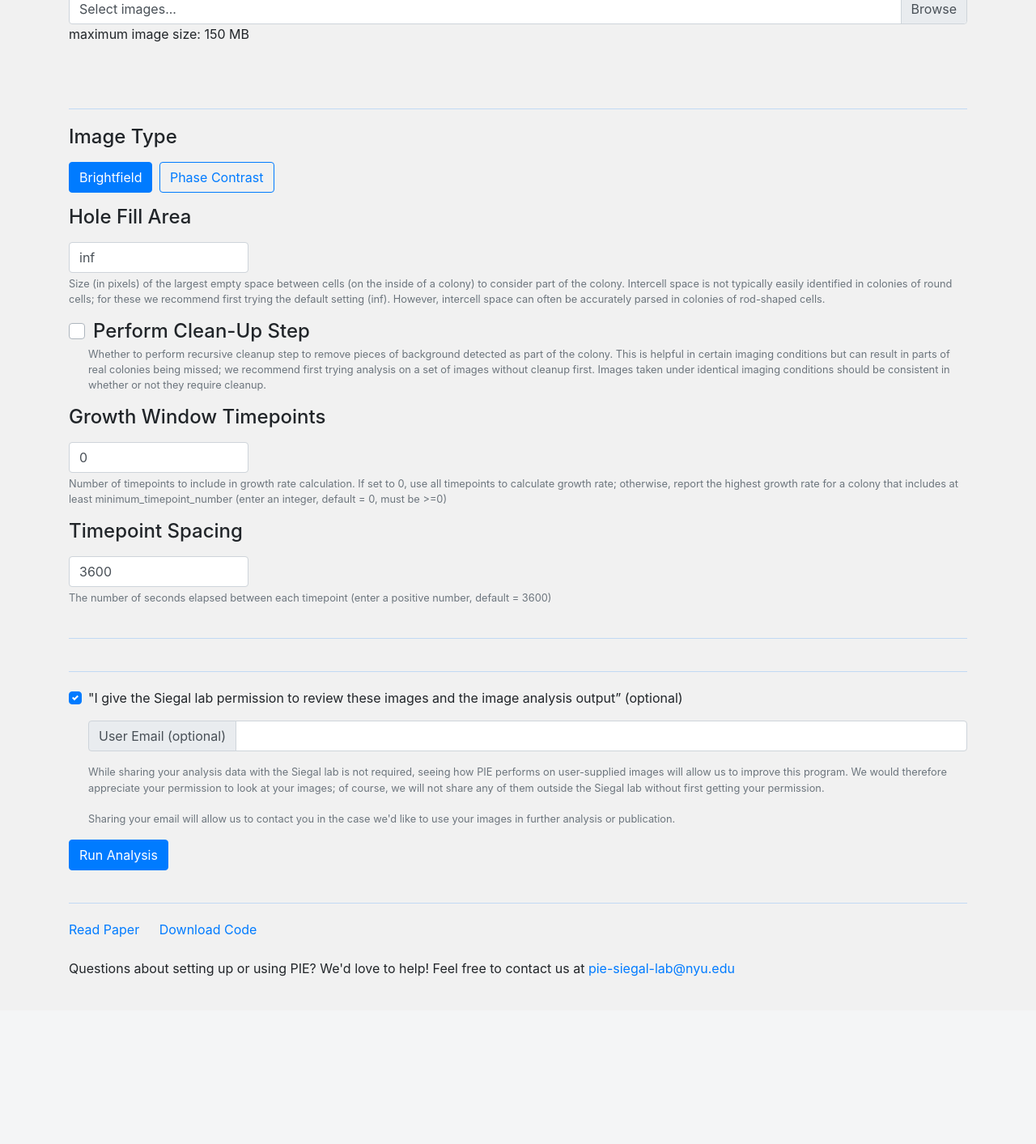
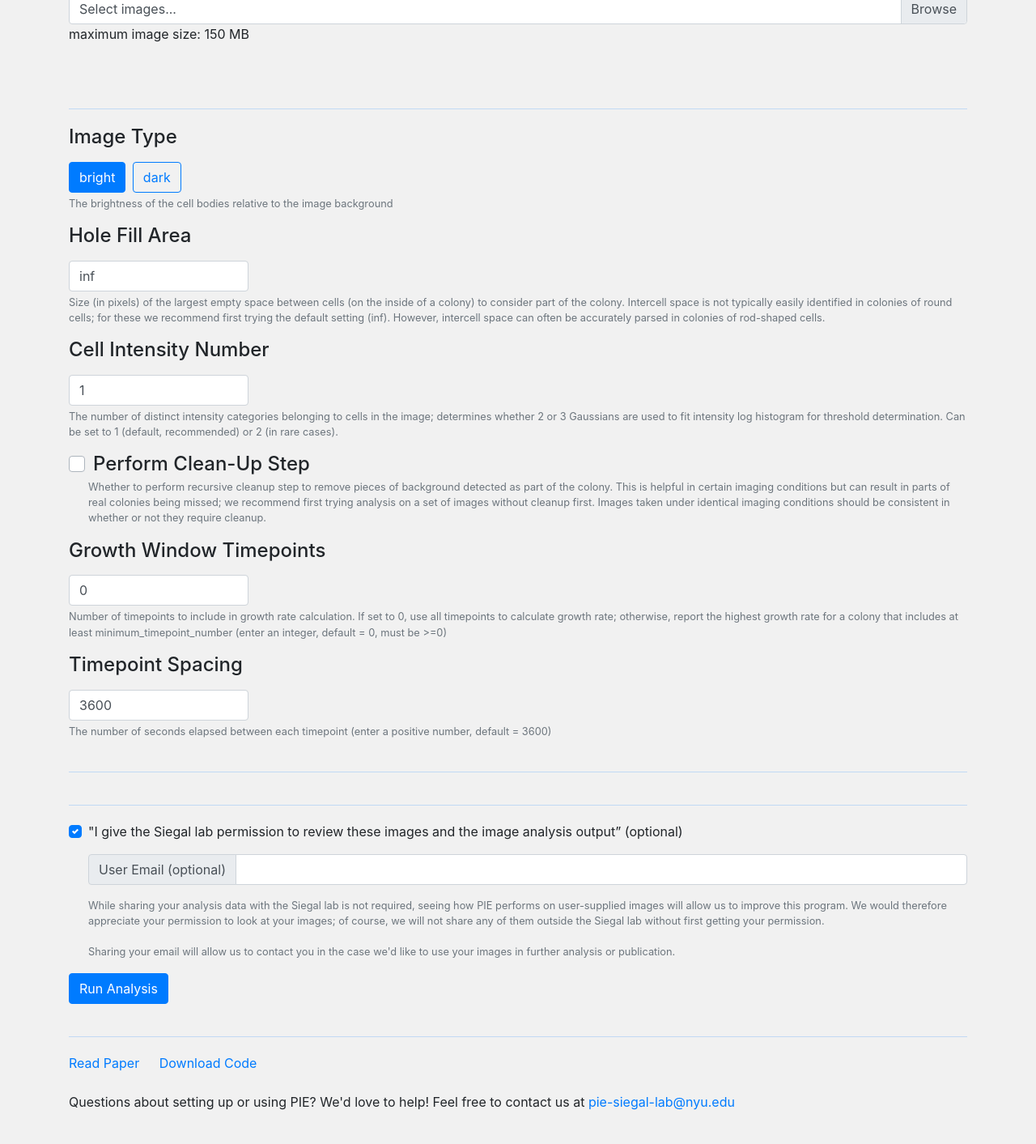
Before and after one commit to CoraJung/FlaskTodo, a Flask app: page /growth-rate in a window 1280 px wide. Shown: the part 647-2060 px from the top of the page at 81% size. Before the commit the page ends 1853 px from the top, so only its background shows below. Run offline with Flask 2, Linux system fonts and the light colour scheme; parts of the project's set-up code (start-up, migrations or seed data) failed here and were passed over; some libraries are stand-ins or nearby versions.

Commit message:
Updated code to work with PIE version 1.0.0

```diff
--- a/app/templates/public/templates/image_analysis_params.html
+++ b/app/templates/public/templates/image_analysis_params.html
@@ -7,24 +7,27 @@
         <label><h4>Image Type</h4></label>
     </div>
     <div>
-        <input id="imageTypeInput" name="ImageType" value="brightfield" style="display:none;">
+        <input id="imageTypeInput" name="ImageType" value="bright" style="display:none;">
         <div
             type="text"
             class="img-type-btn btn btn-outline-primary active"
-            id="brightfield"
-            value="Brightfield"
+            id="bright"
+            value="bright"
             aria-pressed="true"
         >
-            Brightfield
+            bright
         </div>
         <div
             type="text"
             class="img-type-btn btn btn-outline-primary"
-            id="phasecontrast"
-            value="Phase Contrast"
+            id="dark"
+            value="dark"
         >
-            Phase Contrast
+            dark
         </div>
+        <small id="ImageTypeHelpBlock" class="form-text text-muted">
+            The brightness of the cell bodies relative to the image background
+        </small>
     </div>
 </p>
 
@@ -35,6 +38,17 @@
     <input type="text" pattern="^([0-9]+|Inf|inf)$"class="form-control" placeholder="inf" aria-label="hole fill area" name="HoleFillArea" id="holefillarea" value="inf">
     <small id="holeFillAreaHelpBlock" class="form-text text-muted">
         Size (in pixels) of the largest empty space between cells (on the inside of a colony) to consider part of the colony. Intercell space is not typically easily identified in colonies of round cells; for these we recommend first trying the default setting (inf). However, intercell space can often be accurately parsed in colonies of rod-shaped cells.
+    </small>
+    </div>
+</p>
+
+<!-- Cell Intensity Num -->
+<p>
+    <div>
+    <label><h4>Cell Intensity Number</h4></label>
+    <input type="number" class="form-control" value=1  min=1 max=2 placeholder="1" aria-label="cell_intensity_num" name="CellIntensityNum" id="cellintensitynum">
+    <small id="CellIntensityNumHelpBlock" class="form-text text-muted">
+        The number of distinct intensity categories belonging to cells in the image; determines whether 2 or 3 Gaussians are used to fit intensity log histogram for threshold determination. Can be set to 1 (default, recommended) or 2 (in rare cases).
     </small>
     </div>
 </p>
--- a/app/views.py
+++ b/app/views.py
@@ -178,6 +178,17 @@ def upload_folder_to_gcp(path_to_upload, target_folder, bucket_obj, make_public)
     folder_success = success_list and all(success_list)
     return(folder_success)
 
+def get_folder_unique_key():
+    """
+    Gets unique key prepended with date and time
+    YYYYMMDD-HH-MM-SS-uuid
+    """
+    now = datetime.now()
+    dt_str = now.strftime("%Y%m%d-%H-%M-%S")
+    unique_str = str(uuid4())
+    unique_key = '-'.join([dt_str,unique_str])
+    return(unique_key)
+
 def zip_analysis_folder(zipname, path):
     now = datetime.now()
     dt_string = now.strftime("%Y-%m-%d_%H_%M_%S")
@@ -204,6 +215,7 @@ def check_image_processing_params(form_dict):
     """
     image_type = form_dict["ImageType"]
     hole_fill_area_str = form_dict["HoleFillArea"]
+    cell_intensity_num = int(form_dict["CellIntensityNum"])
     if hole_fill_area_str.lower().strip()=='inf':
         hole_fill_area = np.inf
     else:
@@ -215,7 +227,7 @@ def check_image_processing_params(form_dict):
     else:
         cleanup = False
         max_proportion_exposed_edge = np.nan
-    return(image_type, hole_fill_area, cleanup, max_proportion_exposed_edge)
+    return(image_type, hole_fill_area, cleanup, max_proportion_exposed_edge, cell_intensity_num)
 
 def check_permission_params(form_dict):
     """
@@ -250,7 +262,7 @@ def upload_image_cr():
     site_output_dict = dict(result.items())
 
     # get image analysis parameters
-    image_type, hole_fill_area, cleanup, max_proportion_exposed_edge = \
+    image_type, hole_fill_area, cleanup, max_proportion_exposed_edge, cell_intensity_num = \
         check_image_processing_params(site_output_dict)
 
     review_permission, user_email = check_permission_params(site_output_dict)
@@ -280,7 +292,7 @@ def upload_image_cr():
             flash("⚠️ Upload a single image file only", "error")
             return redirect(request.url)
         # create a unique key to attach to original input image when it was first created.
-        unique_key = str(uuid4())
+        unique_key = get_folder_unique_key()
         # save input image to local folder
         input_path, output_path = make_io_dirs("cr", unique_key)
 
@@ -297,6 +309,7 @@ def upload_image_cr():
         colony_mask, colony_property_df = analyze_single_image(
             input_im_path=save_path, output_path=output_path, image_type=image_type,
             hole_fill_area=hole_fill_area, cleanup=cleanup, max_proportion_exposed_edge=max_proportion_exposed_edge,
+            cell_intensity_num = cell_intensity_num,
             save_extra_info=True)
         analysis_stop_time = time.process_time()
         analysis_time = analysis_stop_time-analysis_start_time
@@ -304,8 +317,6 @@ def upload_image_cr():
 
         # get number of detected colonies
         detected_colonies = colony_property_df.index.size
-        # create a unique key to attach to original input images when they are first created.
-        unique_file_key = str(uuid4())
 
         # don't need to upload input files to cloud
         # upload processed files to cloud
@@ -314,7 +325,6 @@ def upload_image_cr():
                 temp_storage_bucket,
                 output_path,
                 analysis_type_folder_name="cr",
-                unique_key=unique_key,
                 make_public = True
                 )
         flash("File(s) successfully uploaded", "info")
@@ -351,7 +361,7 @@ def upload_image_gr():
     site_output_dict = dict(result.items())
 
     # get image analysis parameters
-    image_type, hole_fill_area, cleanup, max_proportion_exposed_edge = \
+    image_type, hole_fill_area, cleanup, max_proportion_exposed_edge, cell_intensity_num = \
         check_image_processing_params(site_output_dict)
 
     review_permission, user_email = check_permission_params(site_output_dict)
@@ -361,11 +371,11 @@ def upload_image_gr():
 
     files = request.files.getlist("image")
     print(files)
-    total_timepoint_num = len(files)
-    print("total_timepoint_num: ", total_timepoint_num)
+    max_timepoint_num = len(files)
+    print("max_timepoint_num: ", max_timepoint_num)
 
     # create a unique key to attach to input images when they are first created.
-    unique_key = str(uuid4())
+    unique_key = get_folder_unique_key()
     input_path, output_path = make_io_dirs("gr", unique_key)
 
     print("start uploading files to the local server")
@@ -389,10 +399,11 @@ def upload_image_gr():
     flash("Analyzing files", "info")
     analysis_start_time = time.process_time()
     run_default_growth_rate_analysis(input_path=input_path, output_path=output_path,
-        total_timepoint_num=total_timepoint_num, hole_fill_area=hole_fill_area, cleanup=cleanup,
+        max_timepoint_num=max_timepoint_num, hole_fill_area=hole_fill_area, cleanup=cleanup,
         max_proportion_exposed_edge=max_proportion_exposed_edge,
+        cell_intensity_num=cell_intensity_num,
         timepoint_spacing=timepoint_spacing, main_channel_imagetype=image_type,
-        growth_window_timepoints=growth_window_timepoints, total_xy_position_num=1,
+        growth_window_timepoints=growth_window_timepoints, max_xy_position_num=1,
         im_file_extension=extension
         )
     analysis_stop_time = time.process_time()
@@ -405,7 +416,6 @@ def upload_image_gr():
                 temp_storage_bucket,
                 output_path,
                 analysis_type_folder_name="gr",
-                unique_key=unique_key,
                 make_public = True
                 )
     flash("File(s) successfully uploaded", "info")
@@ -431,7 +441,7 @@ def upload_image_gr():
         gr_tables=[gr_df.round(3).to_html(classes='styled-table', justify = 'center', header=True, index=False)])
 
 
-def upload_output_files_gc(bucket_obj, path_to_upload, analysis_type_folder_name, unique_key, make_public):
+def upload_output_files_gc(bucket_obj, path_to_upload, analysis_type_folder_name, make_public):
     '''
     Uploads all output files in path_to_upload to bucket_obj
 
@@ -443,8 +453,6 @@ def upload_output_files_gc(bucket_obj, path_to_upload, analysis_type_folder_name
 
     analysis_type_folder_name is either 'gr' (for growth rate)
     or 'cr' (for colony recognition)
-
-    unique_key is the unique key used for the current user's folder name
 
     make_public is whether the folder should be made available to access
     online
@@ -527,7 +535,7 @@ def upload_output_files_gc(bucket_obj, path_to_upload, analysis_type_folder_name
                 folder_index = local_path_ls.index(analysis_type_folder_name) #gr or cr
                 local_path = os.path.join(*local_path_ls[folder_index:])
                 output_filename = filename
-                object_name = os.path.join(analysis_type_folder_name, unique_key, local_path, output_filename) #gr/unique_key/.../filename
+                object_name = os.path.join(local_path, output_filename) #gr/unique_key/.../filename etc
 
                 # upload data, including the zip file
                 success, url = upload_to_gcp_bucket(bucket_obj, current_filepath, object_name, make_public)
```
Also changed, not shown: README.md, 1 other file.
